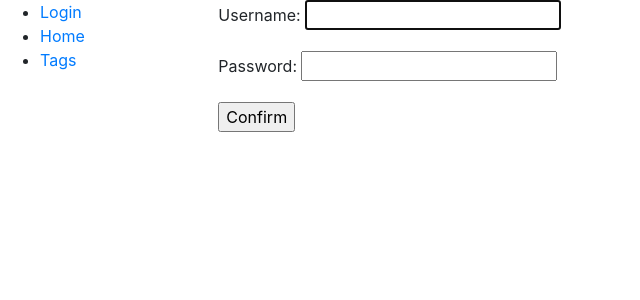
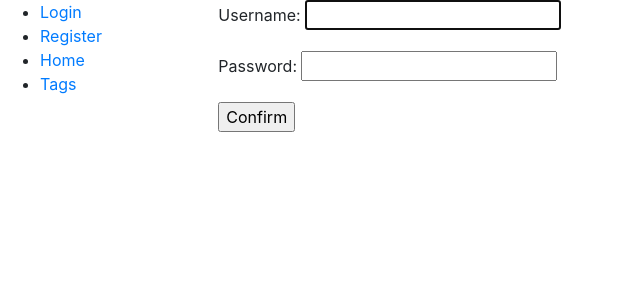
Before and after one commit to YKonoplyov/todo-list, a Django app: page /accounts/login/ in a window 1280 px wide. Shown: the top 300 px of the page, without its empty margins (0-640 px from the left). Run offline with Django 4.2, Linux system fonts and the light colour scheme.

Commit message:
added registration link

```diff
--- a/templates/includes/sidebar.html
+++ b/templates/includes/sidebar.html
@@ -4,6 +4,7 @@
     <li><a href="{% url 'logout' %}">logout</a></li>
   {% else %}
     <li><a href="{% url 'login' %}">Login</a></li>
+    <li><a href="{% url 'todo_list:register' %}">Register</a></li>
   {% endif %}
 
   <li><a href="{% url 'todo_list:task-list' %}">Home</a></li>
```
